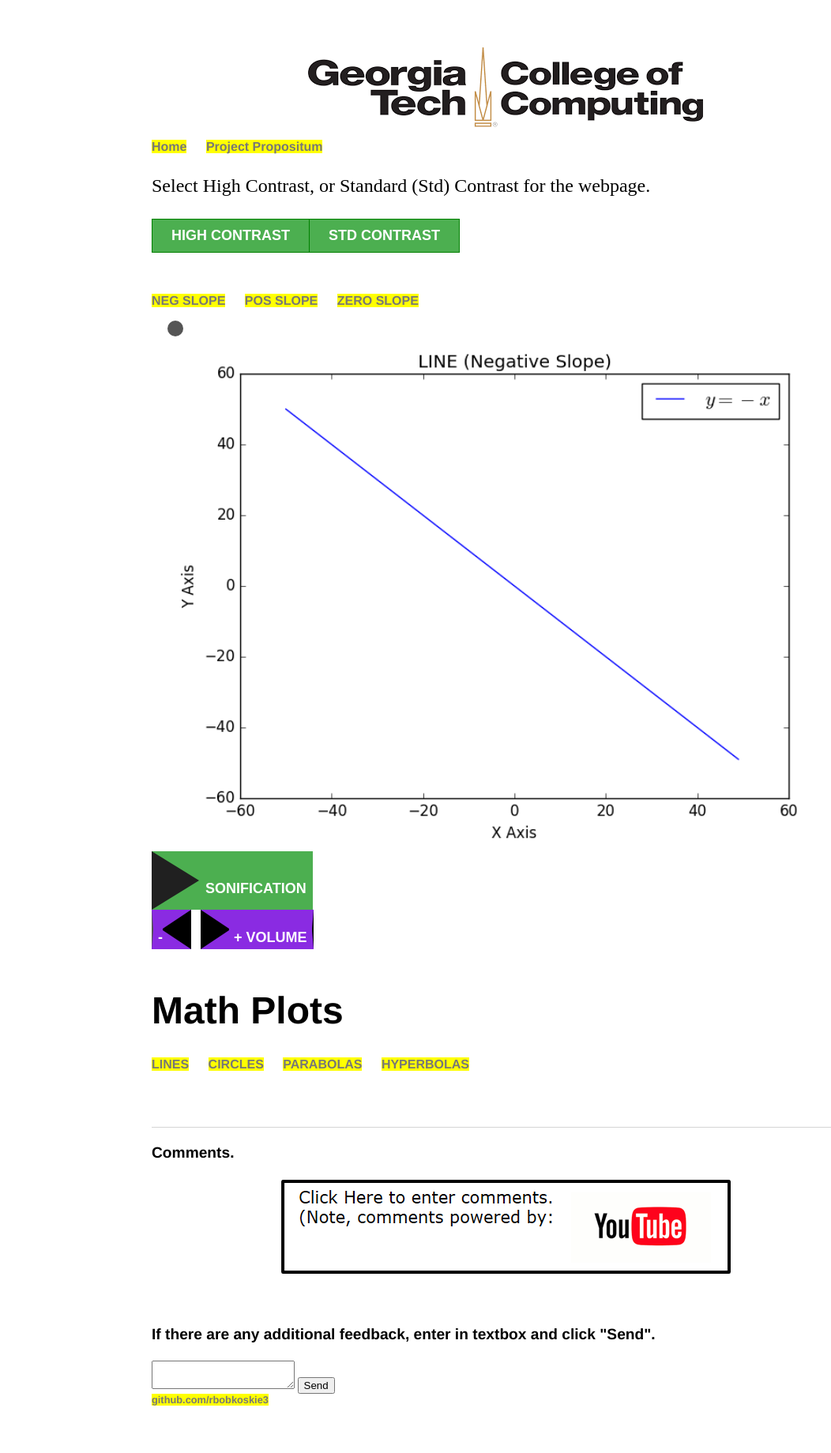
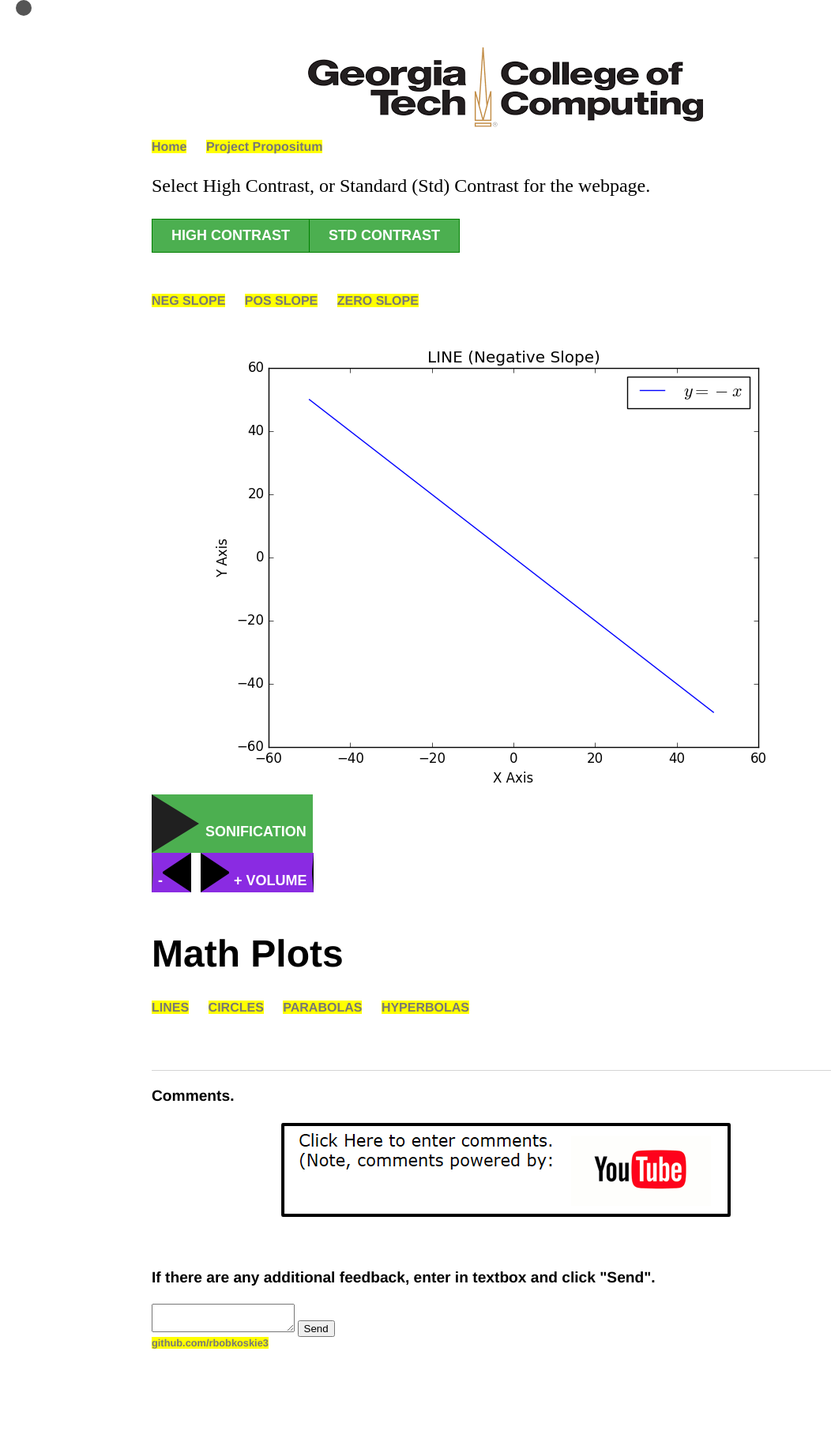
Before and after one commit to rbobkoskie3/rbobkoskie3.github.io, a Jekyll site: the page built from line/index.html, in a window 1280 px wide. Shown: the whole page at 79% size, without its empty margins (0-1052 px from the left). Built offline with Jekyll 4.4.1, drawn with Linux system fonts in a browser that asks for light colours; after the commit the page ends 1768 px from its top, so only the background shows below that.

Commit message:
Add files via upload

```diff
--- a/line/index.html
+++ b/line/index.html
@@ -240,8 +240,7 @@
     </ul></nav>
 
     <!-- img src="\images\ST_Circle.png" title="Graph of a Circle w/o High Contrast" -->
-    <div class="center fit myContainer">
-        <img id="lineNeg" class="center fit myContainer" src="https://rbobkoskie3.github.io/images/ST_Neg_Line.png"
+    <img id="lineNeg" class="center" src="https://rbobkoskie3.github.io/images/ST_Neg_Line.png"
          title="Click on Image to Toggle Between High Contrast <> Standard Contrast" onclick = "change();"/>
 
     <script>
@@ -273,7 +272,6 @@
     <audio id="audio" src="https://rbobkoskie3.github.io/sounds/line_neg.mp4"></audio>
     <!-- div class="tracePlot"></div -->
     <div id ="myAnimation"></div>
-    </div>
 
     <!-- input type="button" class="button" value="SONIFICATION" onclick="play()" -->
     <button class="play" onclick="play(this)">SONIFICATION</button>
```
Lines whose indentation alone changed are shown as unchanged.
